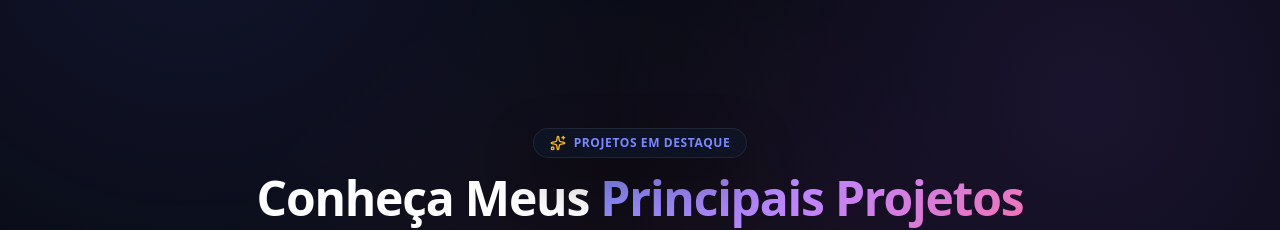
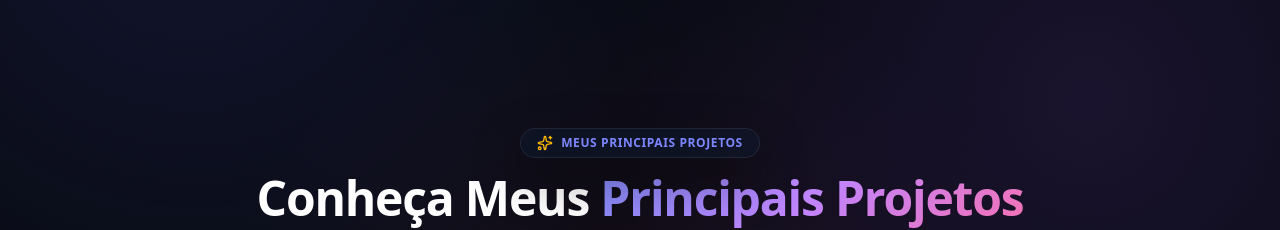
Before and after one commit to Maira716/portfolio, a Next.js app: page / in a window 1280 px wide. Shown: the part 1020-1250 px from the top of the page. Built offline with nearby package versions, Linux system fonts and the light colour scheme; no server answers.

Commit message:
feat: add Projects component with detailed showcases for Celeste Exóticos and RotaVip platforms

```diff
--- a/src/components/Projects.tsx
+++ b/src/components/Projects.tsx
@@ -427,7 +427,7 @@ export default function Projects() {
           className="inline-flex items-center gap-2 px-4 py-1.5 rounded-full glass-panel border border-indigo-500/30 text-indigo-400 text-xs font-semibold uppercase tracking-wider mb-4"
         >
           <Sparkles size={16} className="text-amber-400" />
-          <span>PROJETOS EM DESTAQUE</span>
+          <span>MEUS PRINCIPAIS PROJETOS</span>
         </motion.div>
 
         <motion.h2
```
